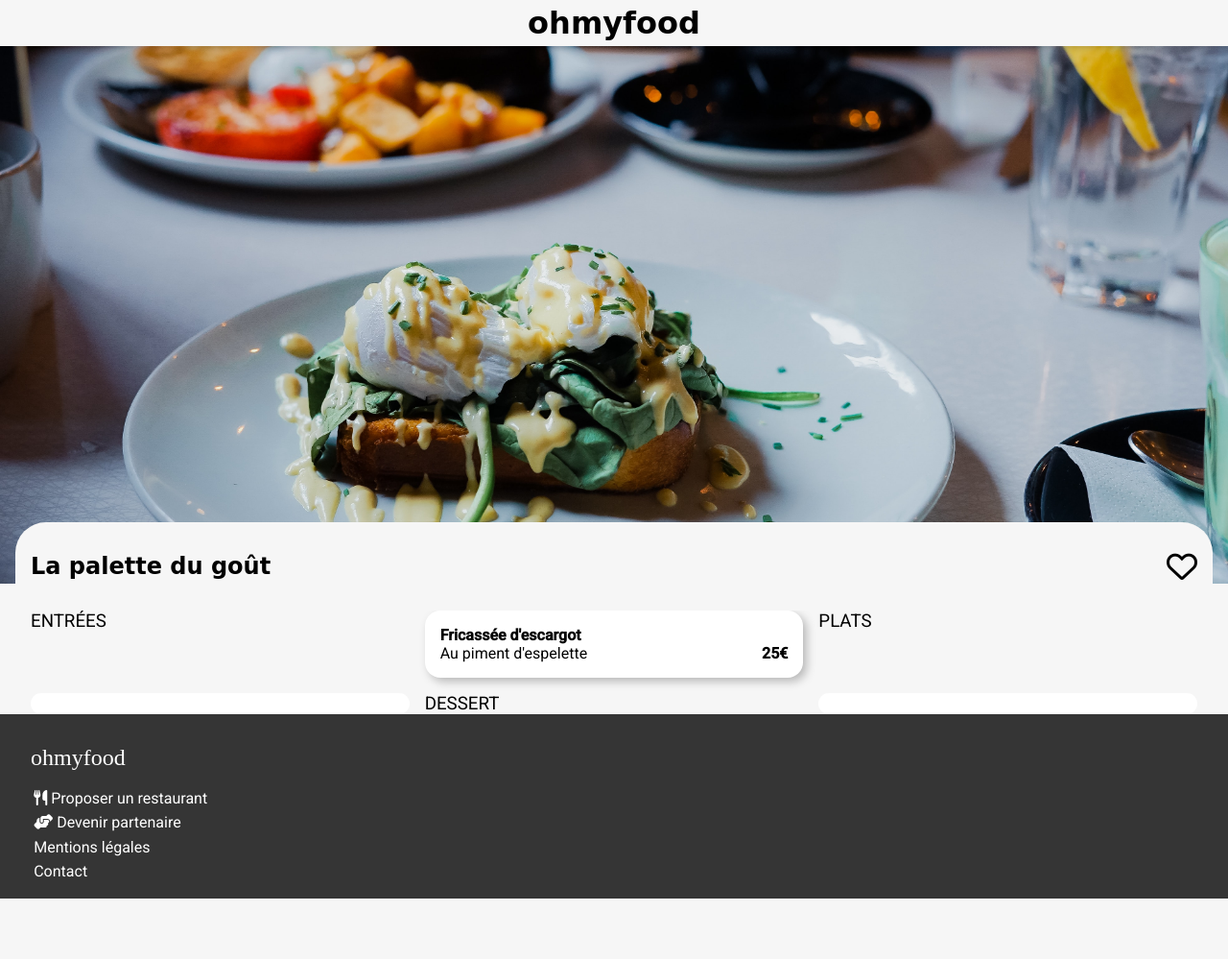
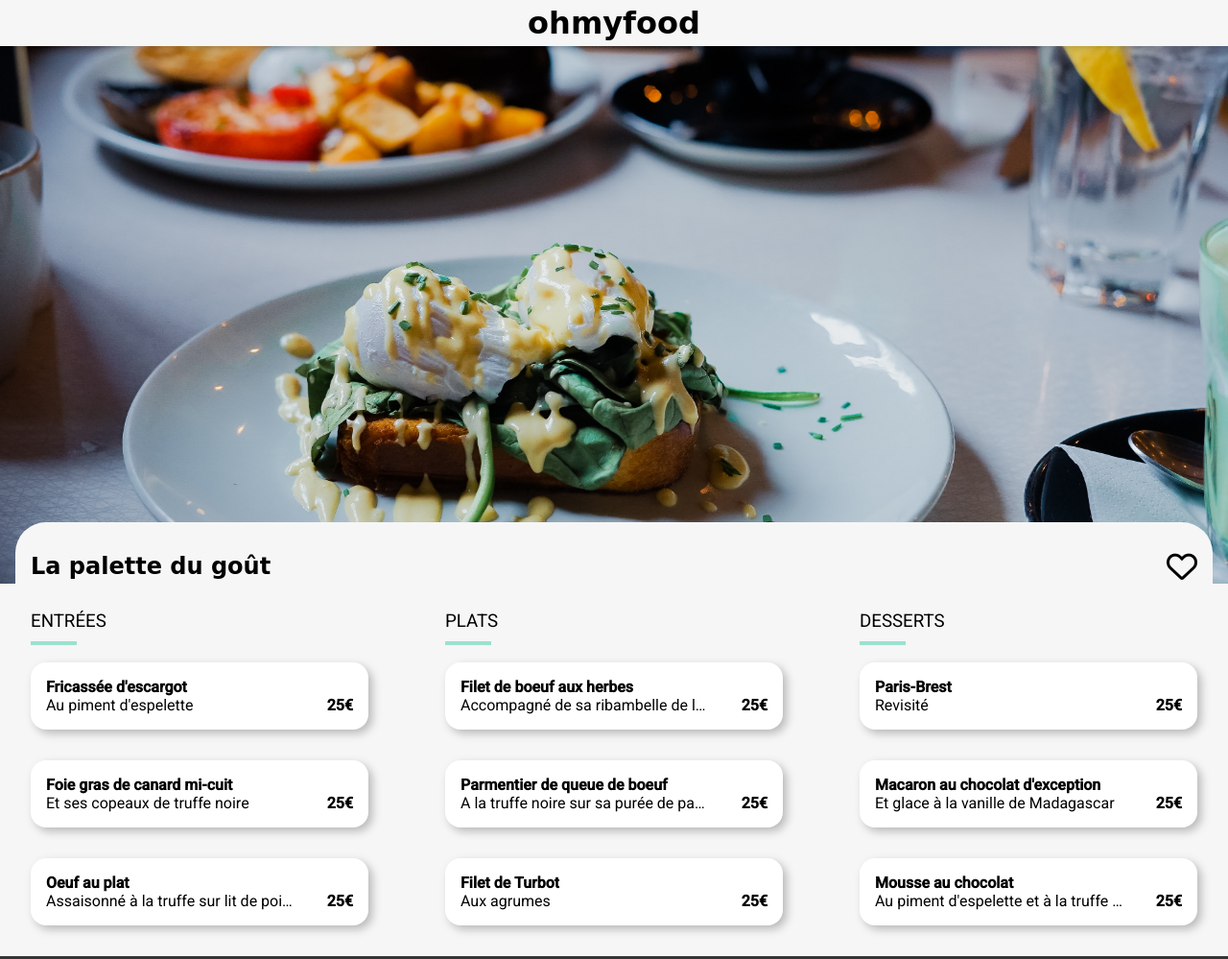
Before and after one commit to Nin1963/ohmyfood, a website: page pages/resto-1.html in a window 1280 px wide. Shown: the top 999 px of the page at 96% size. Before the commit the page ends 936 px from the top, so only its background shows below. Drawn offline with Linux system fonts and the light colour scheme; a web font is replaced by a local one.

Commit message:
add page resto-1

```diff
--- a/pages/resto-1.html
+++ b/pages/resto-1.html
@@ -22,8 +22,8 @@
     </div>
     <div class="resto-main">
         <section class="menus">
-            <h3>ENTRÉES</h3>
-            <div class="menus__category">
+           <div class="menus__category">
+                <h3>ENTRÉES</h3>
                 <div class="menu-item">
                     <div class="menu-item__description">
                         <h4>Fricassée d'escargot</h4>
@@ -31,17 +31,99 @@
                     </div>
                     <p class="menu-item__price">25€</p>
                     <div class="menu-item__check">
-                        <i class="fas fa-check" aria-hidden="true"></i>
+                        <i class="fas fa-check fa-2x" aria-hidden="true"></i>
+                    </div>
+                </div>
+                <div class="menu-item">
+                    <div class="menu-item__description">
+                        <h4>Foie gras de canard mi-cuit</h4>
+                        <p>Et ses copeaux de truffe noire</p>
+                    </div>
+                    <p class="menu-item__price">25€</p>
+                    <div class="menu-item__check">
+                        <i class="fas fa-check fa-2x" aria-hidden="true"></i>
+                    </div>
+                </div>
+                <div class="menu-item">
+                    <div class="menu-item__description">
+                        <h4>Oeuf au plat</h4>
+                        <p>Assaisonné à la truffe sur lit de poireaux</p>
+                    </div>
+                    <p class="menu-item__price">25€</p>
+                    <div class="menu-item__check">
+                        <i class="fas fa-check fa-2x" aria-hidden="true"></i>
                     </div>
                 </div>
             </div>
-            <h3>PLATS</h3>
+
             <div class="menus__category">
+                <h3>PLATS</h3>
+                <div class="menu-item">
+                    <div class="menu-item__description">
+                        <h4>Filet de boeuf aux herbes</h4>
+                        <p>Accompagné de sa ribambelle de légumes
+                        </p>
+                    </div>
+                    <p class="menu-item__price">25€</p>
+                    <div class="menu-item__check">
+                        <i class="fas fa-check fa-2x" aria-hidden="true"></i>
+                    </div>
+                </div>
+                <div class="menu-item">
+                    <div class="menu-item__description">
+                        <h4>Parmentier de queue de boeuf</h4>
+                        <p>A la truffe noire sur sa purée de panais</p>
+                    </div>
+                    <p class="menu-item__price">25€</p>
+                    <div class="menu-item__check">
+                        <i class="fas fa-check fa-2x" aria-hidden="true"></i>
+                    </div>
+                </div>
+                <div class="menu-item">
+                    <div class="menu-item__description">
+                        <h4>Filet de Turbot</h4>
+                        <p>Aux agrumes</p>
+                    </div>
+                    <p class="menu-item__price">25€</p>
+                    <div class="menu-item__check">
+                        <i class="fas fa-check fa-2x" aria-hidden="true"></i>
+                    </div>
+                </div>
+            </div>
 
-            </div>
-            <h3>DESSERT</h3>
             <div class="menus__category">
-
+                <h3>DESSERTS</h3>
+               <div class="menu-item">
+                    <div class="menu-item__description">
+                        <h4>Paris-Brest</h4>
+                        <p>Revisité</p>
+                    </div>
+                    <p class="menu-item__price">25€</p>
+                    <div class="menu-item__check">
+                        <i class="fas fa-check fa-2x" aria-hidden="true"></i>
+                    </div>
+                </div>
+                <div class="menu-item">
+                    <div class="menu-item__description">
+                        <h4>Macaron au chocolat d'exception</h4>
+                        <p>Et glace à la vanille de Madagascar</p>
+                    </div>
+                    <p class="menu-item__price">25€</p>
+                    <div class="menu-item__check">
+                        <i class="fas fa-check fa-2x" aria-hidden="true"></i>
+                    </div>
+                </div>
+                <div class="menu-item">
+                    <div class="menu-item__description">
+                        <h4>Mousse au chocolat</h4>
+                        <p>Au piment d'espelette et à la truffe noire
+                        </p>
+                    </div>
+                    <p class="menu-item__price">25€</p>
+                    <div class="menu-item__check">
+                        <i class="fas fa-check fa-2x" aria-hidden="true"></i>
+                    </div>
+                </div>
             </div>
         </section>
     </div>
--- a/sass/_base.scss
+++ b/sass/_base.scss
@@ -14,6 +14,7 @@ main {
     padding: 0 7rem;
     @media (max-width: 1000px) {
         padding: 0 1rem;
+        padding-top: 2.5rem;
     }
 }
 
--- a/sass/layout/_city.scss
+++ b/sass/layout/_city.scss
@@ -3,9 +3,9 @@
     align-items: center;
     justify-content: center;
     gap: 1rem;
-    background-color: #f3f3f3;
+    background-color: #ededf0;
     text-align: center;
-    padding: 0.5rem;
+    padding: 1.5rem;
     & i {
         font-size: 1.5rem;
     }
--- a/sass/layout/_explorer.scss
+++ b/sass/layout/_explorer.scss
@@ -2,6 +2,7 @@
 
 .explorer {
     text-align: center;
+    background-color: #f6f6f6;
     & h2 {
         font-size: 2rem;
     }
--- a/sass/layout/_fonctionnement.scss
+++ b/sass/layout/_fonctionnement.scss
@@ -5,6 +5,7 @@
 .tuto {
     counter-reset: steps;
     margin-bottom: 2rem;
+    margin-top: 4rem;
 
     & ol {
         display: flex;
--- a/sass/layout/_loader.scss
+++ b/sass/layout/_loader.scss
@@ -19,7 +19,7 @@ $anim-delay: $anim-dur / $num-bars;
     &__bar {
         height: 50%;
         width: $size;
-        animation: bars $anim-dur;
+        animation: bars $anim-dur backwards infinite ease-in-out alternate;
         @include mixins.gradient;
     }
     @for $i from 1 through $num-bars {
--- a/sass/pages/_restaurant.scss
+++ b/sass/pages/_restaurant.scss
@@ -1,6 +1,7 @@
 @use "../utils/mixins";
 @use "../utils/variables";
 @use "../utils/colors";
+@use "../utils/animation";
 
 body {
     background-color: colors.$lightergrey;
@@ -28,8 +29,9 @@ body {
     }
 
     .resto-main {
-        padding: 0 2rem;
+        // padding: 0 2rem;
     }
+
     .menus {
         display: grid;
         grid-template-columns: 1fr;
@@ -39,19 +41,38 @@ body {
         }
         h3 {
             font-weight: 400;
+            padding-left: 2rem;
+            position: relative;
+            &::after {
+                content: "";
+                position: absolute;
+                height: 0.25rem;
+                width: 3rem;
+                top: 2rem;
+                left: 2rem;
+                background-color: colors.$color-tertiary;
+            }
         }
     }
 
     .menus__category {
-        background-color: white;
-        border-radius: 1rem;
+        overflow: hidden;
         .menu-item {
             display: flex;
             overflow: hidden;
+            background-color: white;
             border-radius: 1rem;
+            margin: 2rem;
+            cursor: pointer;
             @include mixins.box-shadow;
             .menu-item__description {
                 padding: 1rem;
+                overflow: hidden;
+                h4, p {
+                    overflow: hidden;
+                    white-space: nowrap;
+                    text-overflow: ellipsis;
+                }
             }
             .menu-item__price {
                 font-weight: 900;
@@ -61,6 +82,7 @@ body {
             }
             .menu-item__check {
                 display: grid;
+                flex-shrink: 0;
                 place-items: center;
                 $button-width: 4rem;
                 border-radius: 0 1rem 1rem 0;
@@ -78,10 +100,16 @@ body {
                     color: colors.$color-tertiary;
                 }
             }
-            &:hover .menu-item__check {
-                margin-right: 0;
+            &:hover {
+                .menu-item__check {
+                    margin-right: 0;
+                }
+                i {
+                    @include animation.quarterspin;
+                    animation: quarter-spin 0.5s ease-in-out;
+                }
+
             }
         }
     }
-
 }
--- a/sass/utils/_animation.scss
+++ b/sass/utils/_animation.scss
@@ -0,0 +1,11 @@
+@mixin quarterspin {
+
+    @keyframes quarter-spin {
+        0% {
+            transform: rotate(-270deg);
+        }
+        100% {
+            transform: rotate(0);
+        }
+    }
+}
```
Also changed, not shown: style.css, 1 other file.
